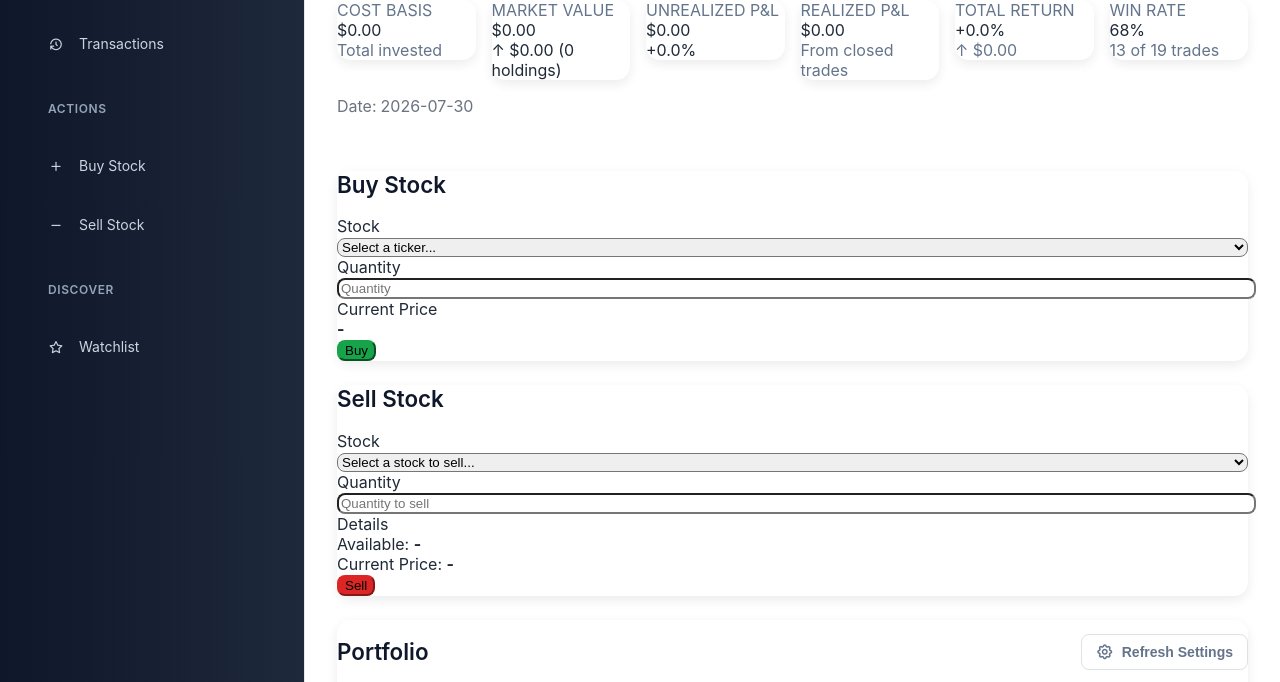
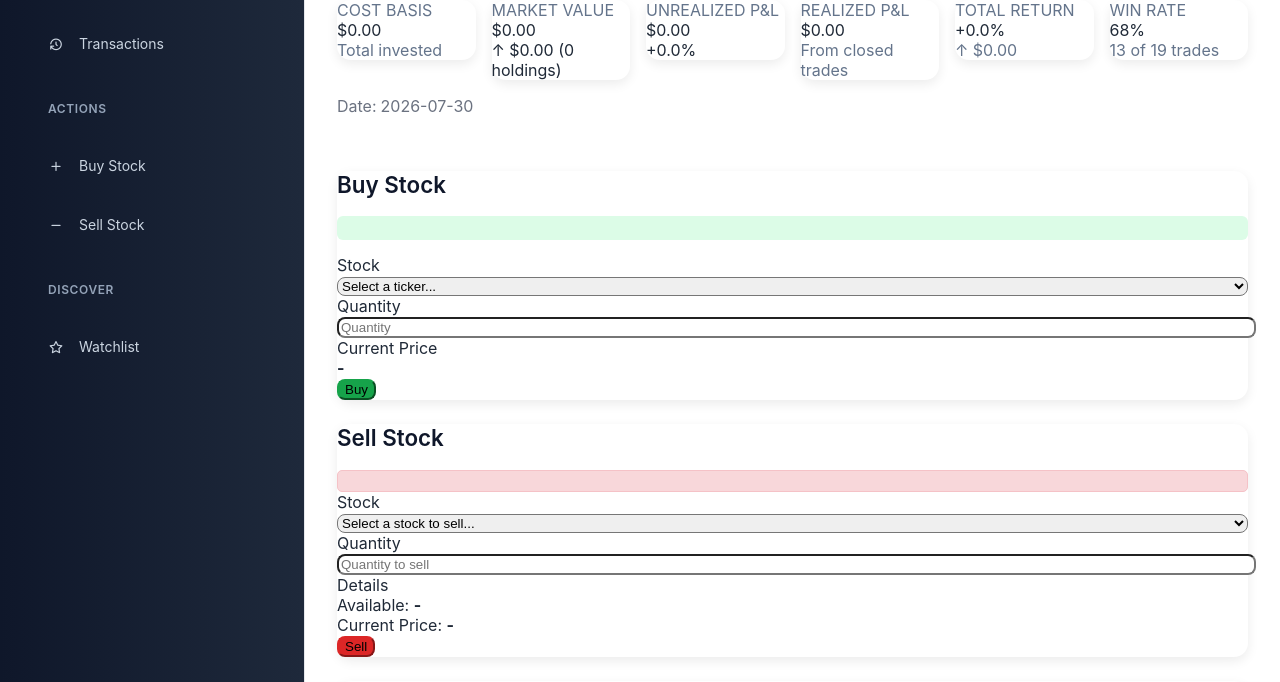
Before and after one commit to ceveline/portfolio_manager_team6, a Flask app: page / in a window 1280 px wide. Shown: the part 307-989 px from the top of the page. Run offline with Flask 3, Linux system fonts and the light colour scheme; data comes from the database, SQL or seed files in the repository; data that the repository does not hold is empty; some libraries are stand-ins or nearby versions.

Commit message:
added buy and sell confirmation messages

```diff
--- a/static/css/style.css
+++ b/static/css/style.css
@@ -573,3 +573,28 @@ th.sortable.desc .sort-indicator::after {
 
     margin-bottom: 1rem;
 }
+.success-message {
+  padding: 12px;
+  margin-bottom: 15px;
+  border-radius: 6px;
+  background-color: #dcfce7;
+  color: #166534;
+  font-weight: 600;
+}
+
+.error-message {
+  color: #dc3545;
+  background-color: #f8d7da;
+  border: 1px solid #f5c2c7;
+  padding: 10px;
+  border-radius: 5px;
+}
+
+.error-message {
+  color: #dc3545;
+  background-color: #f8d7da;
+  border: 1px solid #f5c2c7;
+  padding: 10px;
+  border-radius: 5px;
+  font-weight: bold;
+}
--- a/static/js/app.js
+++ b/static/js/app.js
@@ -660,6 +660,16 @@ if (holdingForm) {
 
     try {
       await buyStock(ticker, quantity, purchasePrice, purchaseDate);
+      const buyMessage = document.getElementById("buy-success-message");
+
+if (buyMessage) {
+  buyMessage.textContent = `Successfully bought ${quantity} shares of ${ticker}`;
+  buyMessage.classList.remove("d-none");
+  setTimeout(() => {
+
+  buyMessage.classList.add("d-none");
+}, 4000);
+}
       e.target.reset();
       const purchasePriceEl = document.getElementById("purchase_price");
       if (purchasePriceEl) purchasePriceEl.textContent = "-";
@@ -703,7 +713,15 @@ document.getElementById("sell-form").addEventListener("submit", async (e) => {
   if (sellDate) url.searchParams.append("sell_date", sellDate);
 
   await fetch(url, { method: "DELETE" });
+const sellMessage = document.getElementById("sell-success-message");
 
+if (sellMessage) {
+  sellMessage.textContent = `Successfully sold ${quantity} shares of ${ticker}`;
+  sellMessage.classList.remove("d-none");
+  setTimeout(() => {
+    sellMessage.classList.add("d-none");
+  }, 4000);
+}
   e.target.reset();
   resetHistoryFilter();
   loadPortfolio();
--- a/templates/index.html
+++ b/templates/index.html
@@ -306,7 +306,7 @@
     <section id="buy" class="card mb-4 d-none">
   <div class="card-body">
     <h2 class="card-title">Buy Stock</h2>
-
+<div id="buy-success-message" class="success-message d-none"></div>
     <form id="holding-form" class="row g-3">
 
       <div class="col-md-4">
@@ -360,7 +360,7 @@
 <section id="sell" class="card mb-4 d-none">
   <div class="card-body">
     <h2 class="card-title">Sell Stock</h2>
-
+<div id="sell-success-message" class="error-message d-none"></div>
     <form id="sell-form" class="row g-3">
 
       <div class="col-md-4">
```
